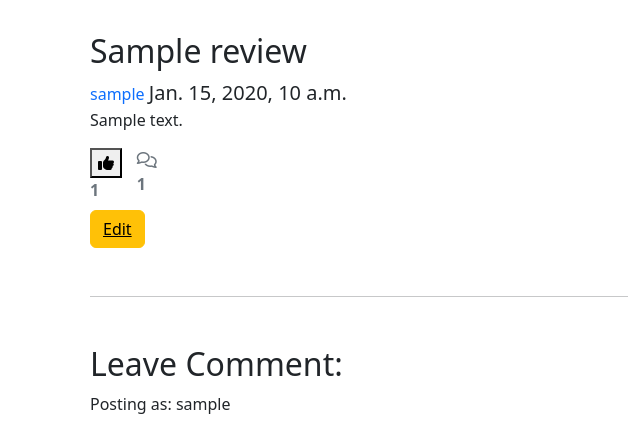
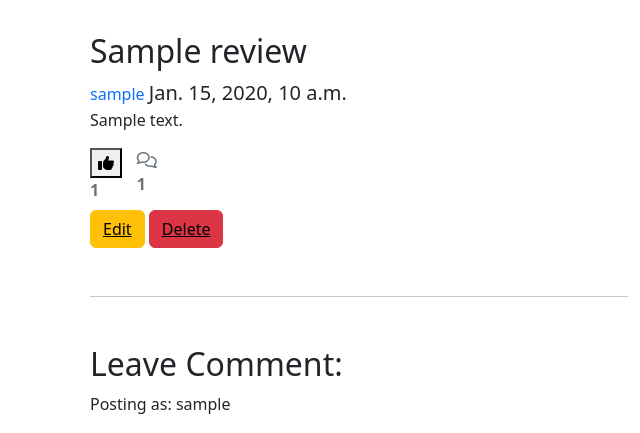
Before and after one commit to Shiaba/movie-reviews, a Django app: a page that uses templates/review_detail.html in a window 1280 px wide. Shown: the part 56-489 px from the top of the page, without its empty margins (0-640 px from the left). Run offline with Django 3.2, Linux system fonts and the light colour scheme; a user stored in the database is signed in; tables that the repository leaves empty hold one stand-in row (values such as "Sample post"); some libraries are stand-ins or nearby versions.

Commit message:
Add delete_review page with url path & delete class in views.py

```diff
--- a/review/urls.py
+++ b/review/urls.py
@@ -1,5 +1,6 @@
 from . import views
 from django.urls import path
+from .views import CreateReview, UpdateReview, DeleteReview
 
 urlpatterns = [
     path('', views.MovieList.as_view(), name='home'),
@@ -9,4 +10,6 @@ urlpatterns = [
     path('create_review/', views.CreateReview.as_view(), name='create_review'),
     path('update_review/<slug:slug>',
          views.CreateReview.as_view(), name='update_review'),
+    path('delete_review/<slug:slug>/remove',
+         views.DeleteReview.as_view(), name='delete_review'),
 ]
--- a/review/views.py
+++ b/review/views.py
@@ -2,7 +2,7 @@ from django.shortcuts import render, get_object_or_404, reverse
 from django.views import generic, View
 from django.http import HttpResponseRedirect
 from django.contrib import messages
-from django.views.generic import CreateView, UpdateView
+from django.views.generic import CreateView, UpdateView, DeleteView
 from .models import Review
 from .forms import CommentForm, ReviewForm
 from django.urls import reverse_lazy
@@ -69,6 +69,8 @@ class ReviewDetail(View):
             },
         )
 
+# Create, update & delete review
+
 
 def createreview(request):
     return render(request, 'create_review.html', {})
@@ -104,6 +106,15 @@ class UpdateReview(UpdateView):
         return super().form_valid(form)
 
 
+class DeleteReview(DeleteView):
+
+    model = Review
+    template_name = 'delete_review.html'
+    success_url = reverse_lazy('home')
+
+
+# Like
+
 class ReviewLike(View):
 
     def post(self, request, slug, *args, **kwargs):
--- a/templates/review_detail.html
+++ b/templates/review_detail.html
@@ -68,6 +68,9 @@
                 <button class="btn btn-warning mt-2 " type="button">
                     <a style="color: black;" href="{% url 'update_review' review.slug %}">Edit</a>
                 </button>
+                <button class="btn btn-danger mt-2 " type="button">
+                    <a style="color: black;" href="{% url 'delete_review' review.slug %}">Delete</a>
+                </button>
 
                 {% endif %}
                 {% endif %}
```
Also changed, not shown: templates/delete_review.html (added, +24 -0 lines).
